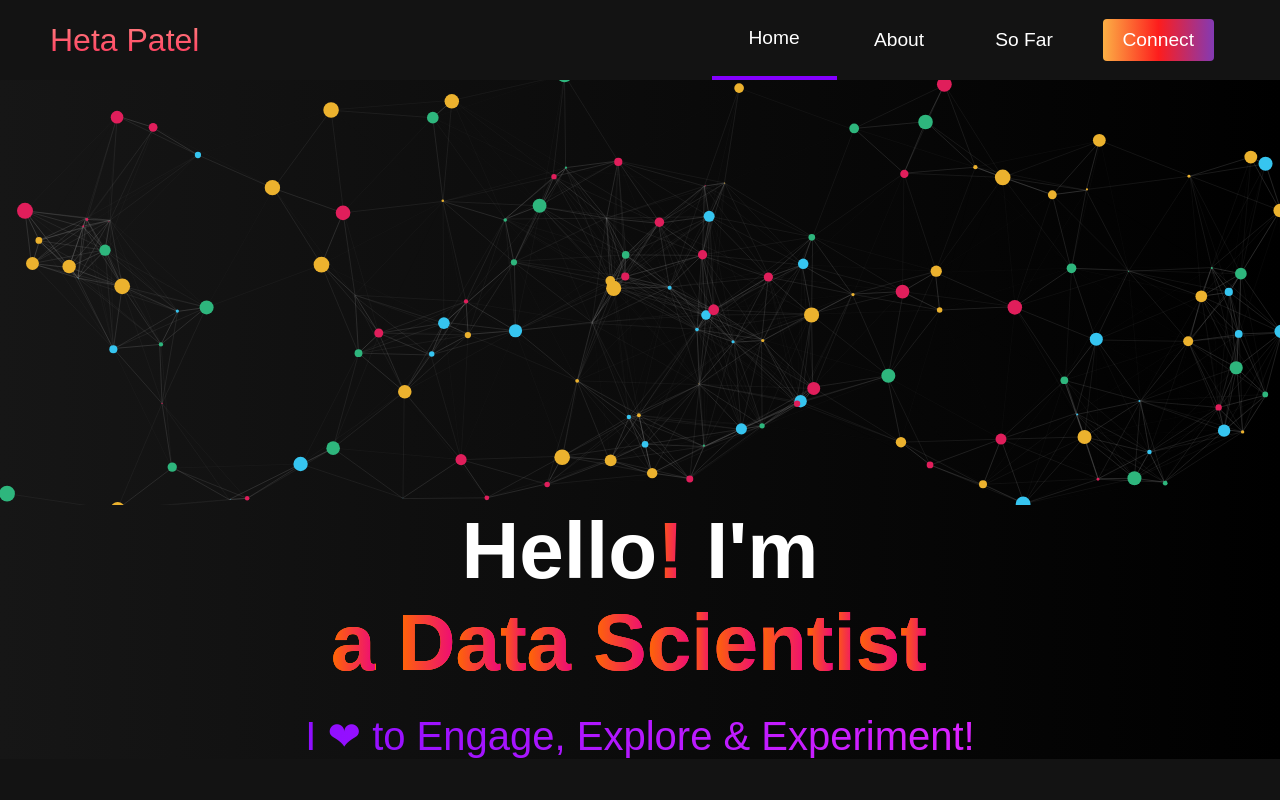
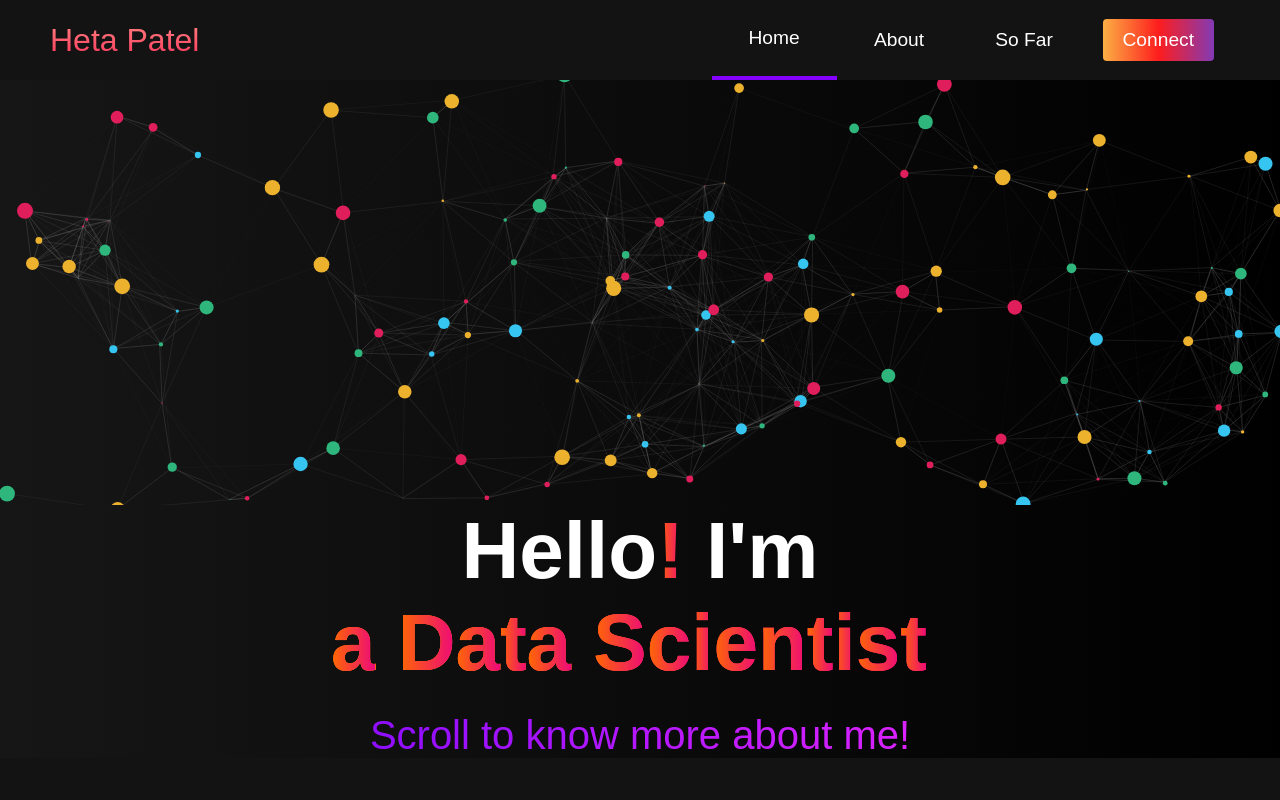
Before and after one commit to Heta287/Portfolio, a plain HTML site: page index.html in a window 1280 px wide. Shown: the top 800 px of the page. Drawn offline with nearby package versions, Linux system fonts and the light colour scheme; no server answers; animation ran at ten frames a second.

Commit message:
Update index.html

```diff
--- a/index.html
+++ b/index.html
@@ -55,7 +55,7 @@
         <h1 class="hero__heading">Hello<span>!</span> I'm <br><span style="display: inline;" ><span class="animated-text"
                         data-words="Heta, a CS Student, aspiring to be, a Data Scientist, a ML Researcher"></span>
                     </span></h1>
-        <p class="hero__description">I ❤ to Engage, Explore & Experiment!</p>
+        <p class="hero__description">Scroll to know more about me!</p>
         <!--<button class="main__btn"><a href="#">Explore</a></button>-->
 
       </div>
```
